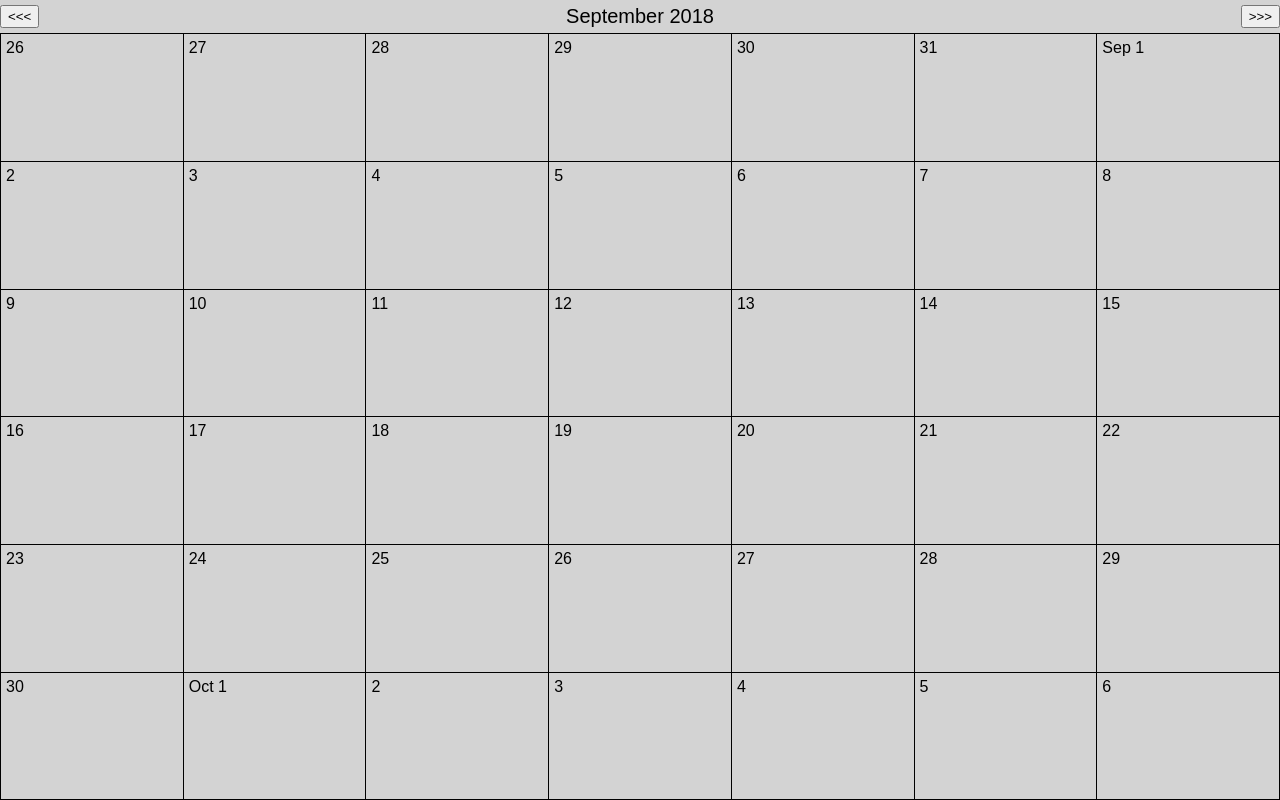
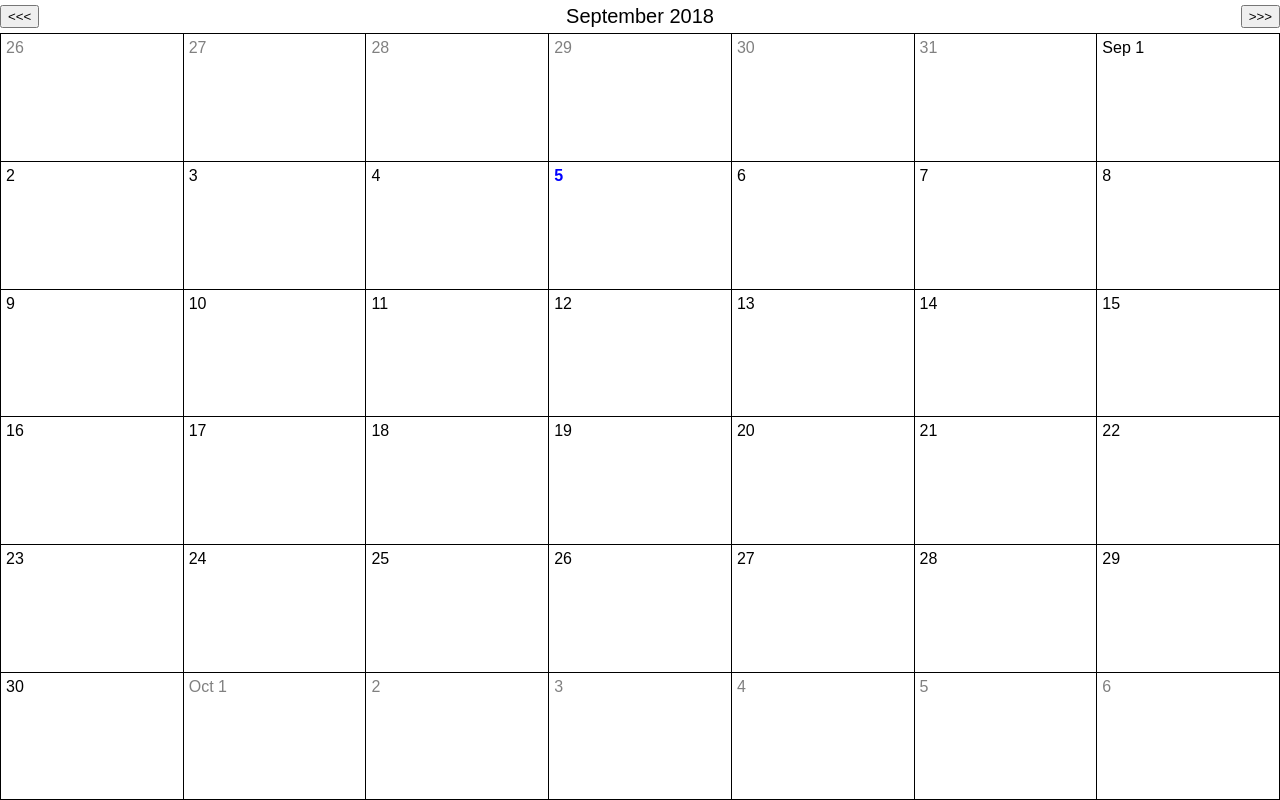
Before and after one commit to BrennanR/react-clean-calendar, a React (Create React App) app: page / in a window 1280 px wide. Built offline with nearby package versions, Linux system fonts and the light colour scheme; the HTML template or start-up script is replaced by a standard one.

Commit message:
On press is now propogated from the calendar.
Our example implementation now accumulates and displays selected days.

```diff
--- a/src/App.js
+++ b/src/App.js
@@ -8,6 +8,7 @@ import './App.css';
 type State = {
   year: number,
   month: number,
+  selectedCellIDs: Array<string>
 };
 
 type Props = {};
@@ -16,19 +17,40 @@ class App extends Component<Props, State> {
   constructor(props: Props) {
     super(props);
     const date = new Date();
-    this.state = { year: date.getFullYear(), month: date.getMonth() + 1};
+    this.state = { year: date.getFullYear(), month: date.getMonth() + 1, selectedCellIDs: []};
   }
 
-  renderDay = (date: Date) => {
+  renderDay = (date: Date, cellID: string, selectedYear: number, selectedMonth: number) => {
     const dayNumber = date.getDate();
     const dayText = dayNumber === 1 ? `${date.toLocaleDateString("en-us", {month: 'short'})} ${dayNumber}` : dayNumber;
+    const selectedMonthStartDate = new Date(selectedYear, selectedMonth - 1, 1); // first day of month.
+    const selectedMonthEndDate = new Date(selectedYear, selectedMonth, 0); // last day of month.
+    const dayIsInSelectedMonth = date >= selectedMonthStartDate && date <= selectedMonthEndDate;
+    const isToday = new Date().toDateString() === date.toDateString();
+    let color = `grey`;
+    let fontWeight = `normal`;
+    if (isToday) {
+      color = `blue`;
+      fontWeight = `bold`;
+    } else if (dayIsInSelectedMonth) {
+      color = `black`;
+    }
+    const backgroundColor = this.state.selectedCellIDs.indexOf(cellID) !== -1 ? `yellow` : `white`;
     return (
-      <div style={{ display: 'flex', flex: 1, justifyContent: `flexStart` }} className="calendar-day">
-        <div style={{ display: 'flex', flex: 1, margin: 5 }}>
+      <div style={{ display: 'flex', flex: 1, justifyContent: `flexStart`, backgroundColor }} className="calendar-day">
+        <div style={{ display: 'flex', flex: 1, margin: 5, color, fontWeight }}>
           {dayText}
         </div>
       </div>
     );
+  }
+
+  onDayPress = (date: Date, cellID: string) => {
+    if (this.state.selectedCellIDs.indexOf(cellID) !== -1) {
+      this.setState({ selectedCellIDs: this.state.selectedCellIDs.filter(cID => cID !== cellID) });
+    } else {
+      this.setState({ selectedCellIDs: [...this.state.selectedCellIDs, cellID]});
+    }
   }
 
   render() {
@@ -37,7 +59,8 @@ class App extends Component<Props, State> {
         <Calendar
           year={this.state.year}
           month={this.state.month}
-          renderDay={this.renderDay}
+          renderDay={(date, cellID) => this.renderDay(date, cellID, this.state.year, this.state.month)}
+          onDayPress={this.onDayPress}
           onNextMonthClicked={(year, month) => this.setState({ year, month })}
           onPreviousMonthClicked={(year, month) => this.setState({ year, month })}
         />
--- a/src/calendar/Calendar.js
+++ b/src/calendar/Calendar.js
@@ -10,7 +10,10 @@ import { nextMonth, previousMonth } from './util/date';
 type CalendarProps = {
   year: number,
   month: number,
-  renderDay: (date: Date) => Node,
+  renderDay: (date: Date, cellID: string) => Node,
+  // Since you can render the day as you please, onDayPress is a convenience method. You can implement your own
+  // onPress logic within you renderDay method, if you'd prefer.
+  onDayPress: (date: Date, cellID: string) => void,
   onNextMonthClicked: (year: number, month: number) => void,
   onPreviousMonthClicked: (year: number, month: number) => void,
 };
@@ -18,7 +21,7 @@ type CalendarProps = {
 export const Calendar = (props: CalendarProps) => {
   const firstOfMonth = new Date(props.year, props.month-1, 1); // Convert from 1-indexed to 0-indexed.
   return (
-    <div style={{ display: "flex", flex: 1, flexDirection: "column", backgroundColor: "lightgray", }}>
+    <div style={{ display: "flex", flex: 1, flexDirection: "column" }}>
       <Pager
         title={firstOfMonth.toLocaleDateString("en-us", { month: "long", year: "numeric" })}
         onNextMonthClicked={() => {
@@ -34,6 +37,7 @@ export const Calendar = (props: CalendarProps) => {
         year={props.year}
         month={props.month}
         renderDay={props.renderDay}
+        onDayPress={props.onDayPress}
       />
     </div>
   );
--- a/src/calendar/components/Month.css
+++ b/src/calendar/components/Month.css
@@ -1,5 +1,4 @@
 .Month-month {
-  /* height: 100%; */
   display: flex;
   flex: 1;
   flex-flow: column nowrap;
--- a/src/calendar/components/Month.js
+++ b/src/calendar/components/Month.js
@@ -9,7 +9,8 @@ import "./Month.css";
 type MonthProps = {
   year: number,
   month: number,
-  renderDay: (date: Date) => Node,
+  renderDay: (date: Date, cellID: string) => Node,
+  onDayPress: (date: Date, cellID: string) => void,
 };
 
 const daysPerWeek = 7;
@@ -47,21 +48,24 @@ export const Month = (props: MonthProps) => {
       weekPerMonthRange.map(weekOfMonthIndex => (
         <div key={weekOfMonthIndex} className="Month-week">
         {
-          dayPerWeekRange.map(weekdayIndex => (
-            <div
-              style={{ ...borderStyle(weekdayIndex, weekOfMonthIndex, weekPerMonthRange.length - 1)}}
-              key={weekdayIndex}
-              className="Month-day Month-day-{weekdayIndex}"
-            >
-              {props.renderDay(
-                dateOfCalendarWeekAndWeekdayIndex(
-                  props.year,
-                  props.month,
-                  dayOfMonth(weekOfMonthIndex, weekdayIndex, weekdayOfTheFirst)
-                )
-              )}
-            </div>
-          ))
+          dayPerWeekRange.map(weekdayIndex => {
+            const cellDate = dateOfCalendarWeekAndWeekdayIndex(
+              props.year,
+              props.month,
+              dayOfMonth(weekOfMonthIndex, weekdayIndex, weekdayOfTheFirst)
+            );
+            const cellID = `${weekOfMonthIndex}-${weekdayIndex}`;
+            return (
+              <div
+                style={{ ...borderStyle(weekdayIndex, weekOfMonthIndex, weekPerMonthRange.length - 1)}}
+                key={weekdayIndex}
+                className="Month-day Month-day-{cellID}"
+                onClick={() => props.onDayPress(cellDate, cellID)}
+              >
+                {props.renderDay(cellDate, cellID)}
+              </div>
+            );
+          })
         }
         </div>
       ))
```
Also changed, not shown: 1 other file (tests, documents, lock files or other folders).
